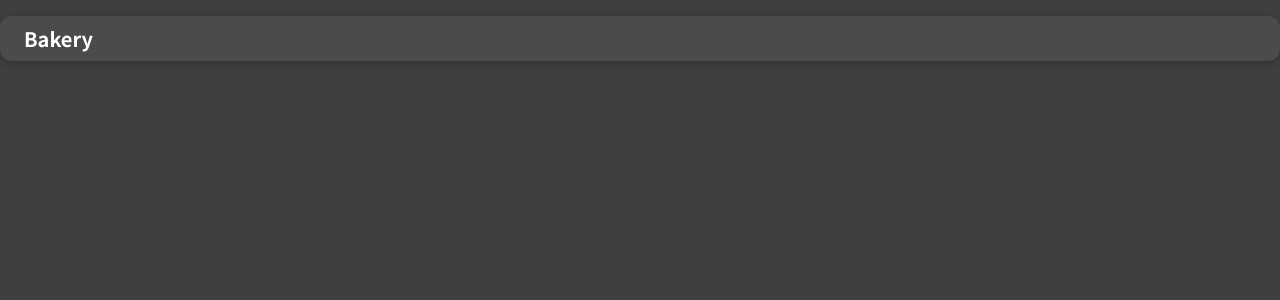
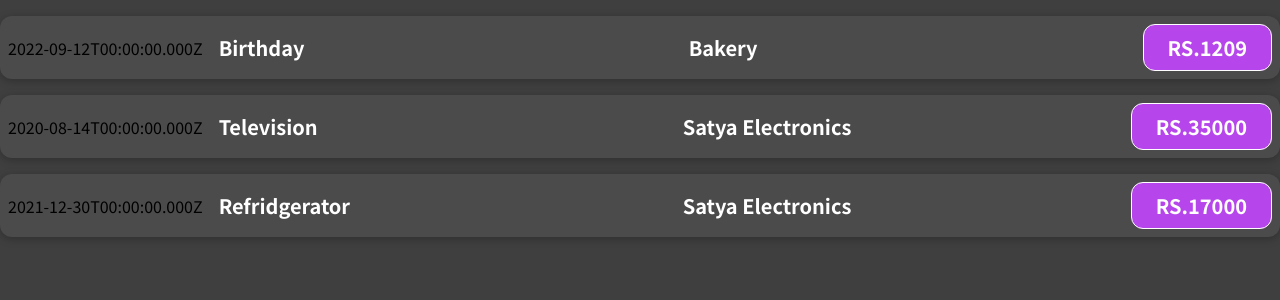
Before and after one commit to GeethasriIrudayasamy/Expense_Tracker_1, a JavaScript app: page / in a window 1280 px wide. Shown: the top 300 px of the page. Built offline with nearby package versions, Linux system fonts and the light colour scheme.

Commit message:
looping through the expense list

```diff
--- a/src/App.js
+++ b/src/App.js
@@ -1,9 +1,36 @@
 import ExpenseItem from "./Components/ExpenseItem";
 
 function App() {
+    const expenses = [
+        {
+            date: new Date(2022, 8, 12),
+            title: "Birthday",
+            location: "Bakery",
+            amount: "RS.1209",
+        },
+        {
+            date: new Date(2020, 7, 14),
+            title: "Television",
+            location: "Satya Electronics",
+            amount: "RS.35000",
+        },
+        {
+            date: new Date(2021, 11, 30),
+            title: "Refridgerator",
+            location: "Satya Electronics",
+            amount: "RS.17000",
+        },
+    ];
     return (
         <div>
-            <ExpenseItem location="Bakery"></ExpenseItem>
+            {expenses.map((data) => (
+                <ExpenseItem
+                    date={data.date}
+                    title={data.title}
+                    location={data.location}
+                    amount={data.amount}
+                ></ExpenseItem>
+            ))}
         </div>
     );
 }
--- a/src/Components/ExpenseItem.js
+++ b/src/Components/ExpenseItem.js
@@ -7,14 +7,14 @@
     // const LocationOfExpenditure = "Bakery";
     return (
         <div className="expense-item">
-            {/* <div>{expenseDate.toISOString()}</div>
+            <div>{props.date.toISOString()}</div>
             <div className="expense-item__description">
-                <h2>{expenseTitle}</h2>
-            </div> */}
+                <h2>{props.title}</h2>
+            </div>
             <div className="expense-item__description">
                 <h2>{props.location}</h2>
             </div>
-            {/* <div className="expense-item__price">{expenseAmount}</div> */}
+            <div className="expense-item__price">{props.amount}</div>
         </div>
     );
 }
```
